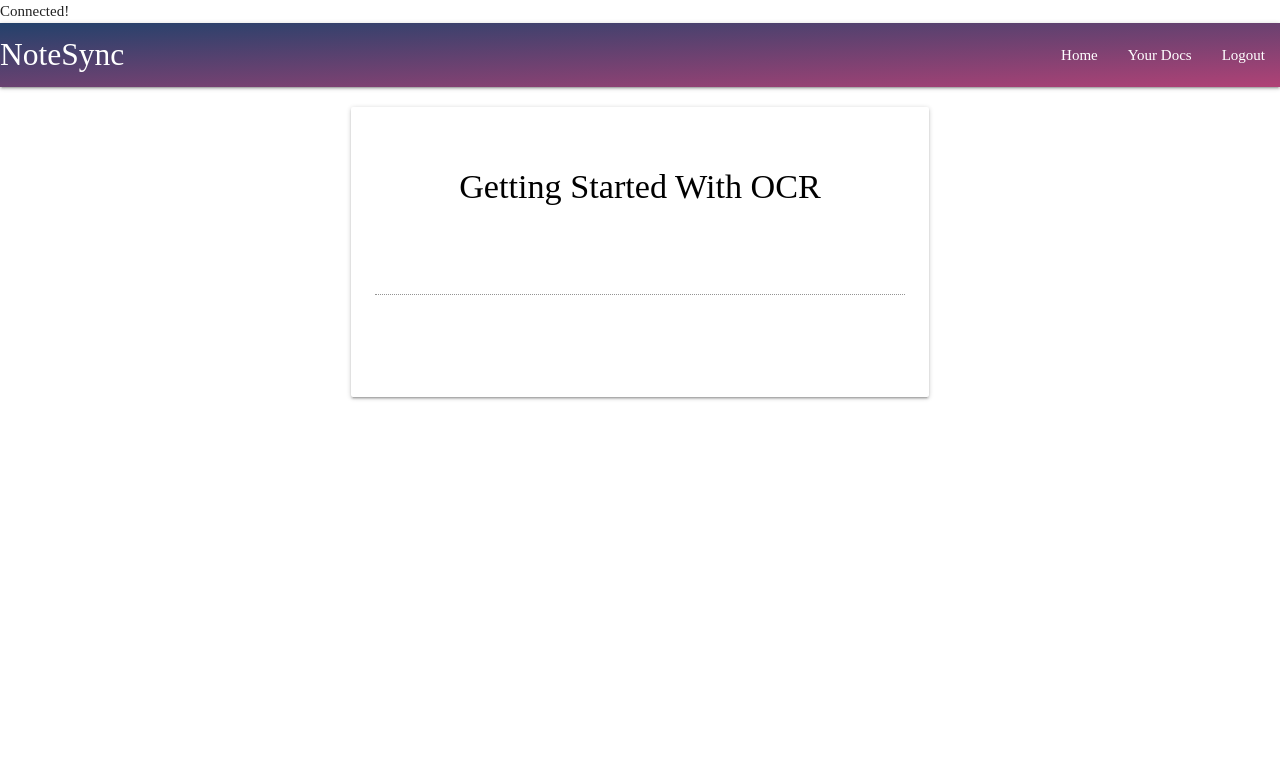
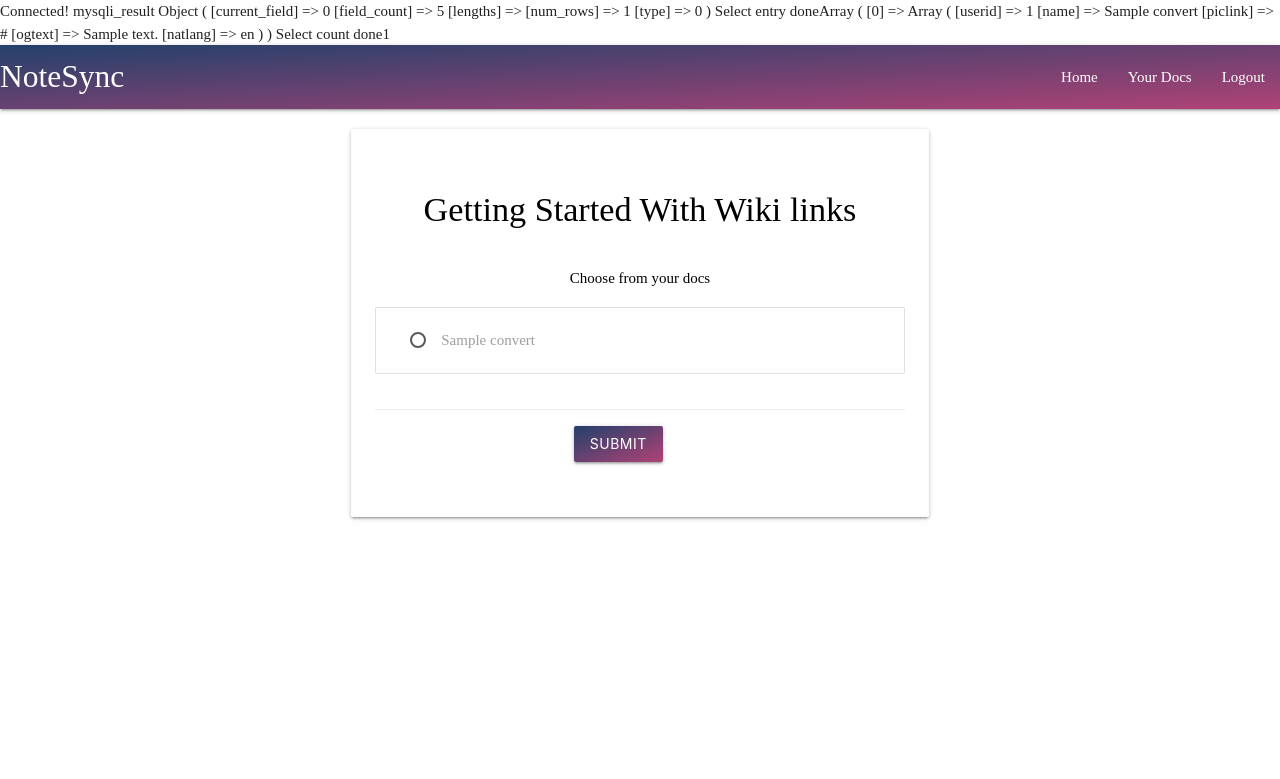
Before and after one commit to bhagyashreep25/NoteSync, a PHP site: page /natlang.php in a window 1280 px wide. Shown: the top 779 px of the page. Run offline with PHP 8.4, Linux system fonts and the light colour scheme; the visitor is signed in with stand-in values (Sample User, id 1); tables that the repository leaves empty hold one stand-in row (values such as "Sample post"); data that the repository does not hold is empty; some libraries are stand-ins or nearby versions; some web fonts are replaced.

Commit message:
Natlang done

```diff
--- a/natlang.php
+++ b/natlang.php
@@ -5,37 +5,58 @@ session_start();
 // }
 require_once('TextRazor.php');
 require_once('./config.php');
-
+// require_once("./config.php");
+$query1 = "SELECT * FROM $dbname.convert WHERE userid = " . $_SESSION['userid'];
+$result = mysqli_query($conn, $query1);
+if ($result) {
+    print_r($result);
+    echo "Select entry done";
+    $row = mysqli_fetch_all($result, MYSQLI_ASSOC);
+    print_r($row);
+} else {
+    echo "Failed";
+}
+$countq = "SELECT count(name) as total FROM $dbname.convert WHERE userid = " . $_SESSION['userid'];
+$resultcount = mysqli_query($conn, $countq);
+if ($resultcount) {
+    echo "Select count done";
+    $countresult = mysqli_fetch_assoc($resultcount);
+    $count = $countresult['total'];
+    print_r($count);
+    $rowcount = $count / 3;
+} else {
+    echo "Failed";
+}
 
 TextRazorSettings::setApiKey('dd46ca2a821c49c162b64998ae2dea77e310f3f68c87450d814dcdad');
 
 
-if (isset($_POST['filename'])) {
-    $file_path = $resultpath . $_POST['filename'];
-    // $file_path = $resultpath . "result";
-    // $text = 'Barclays misled shareholders and the public about one of the biggest investments in the banks history, a BBC Panorama investigation has found.';
-    $text = file_get_contents($file_path . ".txt");
+// if (isset($_POST['filename'])) {
+//     $file_path = $resultpath . $_POST['filename'];
+//     // $file_path = $resultpath . "result";
+//     // $text = 'Barclays misled shareholders and the public about one of the biggest investments in the banks history, a BBC Panorama investigation has found.';
+//     $text = file_get_contents($file_path . ".txt");
 
-    $textrazor = new TextRazor();
+//     $textrazor = new TextRazor();
 
-    $textrazor->addExtractor('entities');
+//     $textrazor->addExtractor('entities');
 
-    $response = $textrazor->analyze($text);
-    if (isset($response['response']['entities'])) {
-        $natlangq = "UPDATE $dbname.convert set natlang=" . $response['response']['entities'] . " WHERE name=$file_path;";
-        $result = mysqli_query($conn, $natlangq);
-        if ($result) {
-            print("Success stored");
-        } else {
-            print("error");
-        }
-        foreach ($response['response']['entities'] as $entity) {
-            print($entity['wikiLink']);
-            print($entity['entityId']);
-            print(PHP_EOL);
-        }
-    }
-}
+//     $response = $textrazor->analyze($text);
+//     if (isset($response['response']['entities'])) {
+//         $natlangq = "UPDATE $dbname.convert set natlang=" . json_encode($response) . " WHERE name=$file_path;";
+//         $result = mysqli_query($conn, $natlangq);
+//         if ($result) {
+//             print("Success stored");
+//         } else {
+//             print("error");
+//         }
+//         foreach ($response['response']['entities'] as $entity) {
+//             print($entity['wikiLink']);
+//             print($entity['entityId']);
+//             print(PHP_EOL);
+//         }
+//     }
+// }
 ?>
 
 <html>
@@ -104,46 +125,78 @@ if (isset($_POST['filename'])) {
         <div class="col s6 offset-s3">
             <div class="card hoverable">
                 <div class="card-content white-text">
-                    <span class="card-title"></span>
-                    <h4 class="center">Getting Started With OCR</h4>
-                    <div class="row">
-                        <form class="col s12">
-                            <div class="row">
-                                <div class="input-field col s12">
+                    <h4 class="center">Getting Started With Wiki links</h4>
+                    <p class="center">Choose from your docs</p>
+                    <form action="" method="POST" id="choose-file">
+                        <div class="row">
+                            <div class="col s12 m6 l12">
+                                <ul class="collection">
                                     <?php
-                                    $display_file = fopen("./results/" . $file_name . ".txt", "r");
+
+                                    if (is_iterable($row)) {
+                                        foreach ($row as $entry) {
+                                            echo '<li class="collection-item"><p>
+                                                <label>
+                                                <input class="with-gap" name="filename" value=' . $entry["name"] . ' type="radio" />
+                                                <span>' . $entry['name'] . '</span>
+                                                </label></p>
+                                                </li>';
+                                        }
+                                    }
                                     ?>
-                                    <textarea disabled id="textarea-ocr" class="materialize-textarea"><?php echo fread($display_file, 1000); ?></textarea>
-                                    <label for="textarea1"></label>
-                                </div>
+
+                                </ul>
                             </div>
-                        </form>
-                    </div>
-                    <!-- <p class="center">Upload your image here</p> -->
-                    <!-- <form action="./cloud.php" method="POST" enctype="multipart/form-data"> -->
-                    <!-- <div class = "file-field input-field">
-                  <div class = "btn">
-                     <span>Browse</span>
-                     <input required type = "file" name="image" accept="image/png,image/jpeg,image/jpg" id="image"/>
-                  </div>
+                        </div>
+                        <!-- </div> -->
+                        <div class="card-action center">
+                            <input type="submit" class="btn">Submit</input>
+                        </div>
+                    </form>
+                    <?php
 
-                  <div class = "file-path-wrapper">
-                     <input class = "file-path validate" type = "text"
-                        placeholder = "Upload file"/>
-                  </div>
-               </div> -->
-                    <!-- </div> -->
-                    <!-- <a class="btn" onclick="save()">Save</a> -->
-                    </form>
-                    <!-- <a class="btn" href="./textdownload.php">Download as text</a>
-                <a class="btn" href="./ocr.php">Try for another file</a>
-                <a class="btn" href="./tts.php">Convert to speech</a>
-                <a class="btn" href="./natlang.php">Get Wiki links</a> -->
+                    if (isset($_POST['filename'])) {
+                        $file_path = $resultpath . $_POST['filename'];
+                        // $file_path = $resultpath . "result";
+                        // $text = 'Barclays misled shareholders and the public about one of the biggest investments in the banks history, a BBC Panorama investigation has found.';
+                        $text = file_get_contents($file_path . ".txt");
 
+                        $textrazor = new TextRazor();
+
+                        $textrazor->addExtractor('entities');
+
+                        $response = $textrazor->analyze($text);
+                        if (isset($response['response']['entities'])) {
+                            $natlangq = "UPDATE $dbname.convert set natlang=" . json_encode($response) . " WHERE name=$file_path;";
+                            $result = mysqli_query($conn, $natlangq);
+                            if ($result) {
+                                print("Success stored");
+                            } else {
+                                print("error");
+                            }
+                            echo "<table class='highlighted'>
+                            <thead>
+                            <tr>
+                                <th>Entity</th>
+                                <th>Wiki Link</th>
+                             </tr>
+                            </thead>
+                            <tbody>";
+                            foreach ($response['response']['entities'] as $entity) {
+                                echo "<tr>
+                                    <td>".$entity['entityId']."</td>
+                                    <td><a href=".$entity['wikiLink']." target='_blank'>".$entity['wikiLink']."</td>
+                                </tr>";
+
+                            }
+                            echo "</table>";
+                        }
+                    }
+                    ?>
                 </div>
+
             </div>
         </div>
-    </div>
 </body>
 
 </html>
```
Also changed, not shown: voice.php (deleted, +0 -24 lines).
